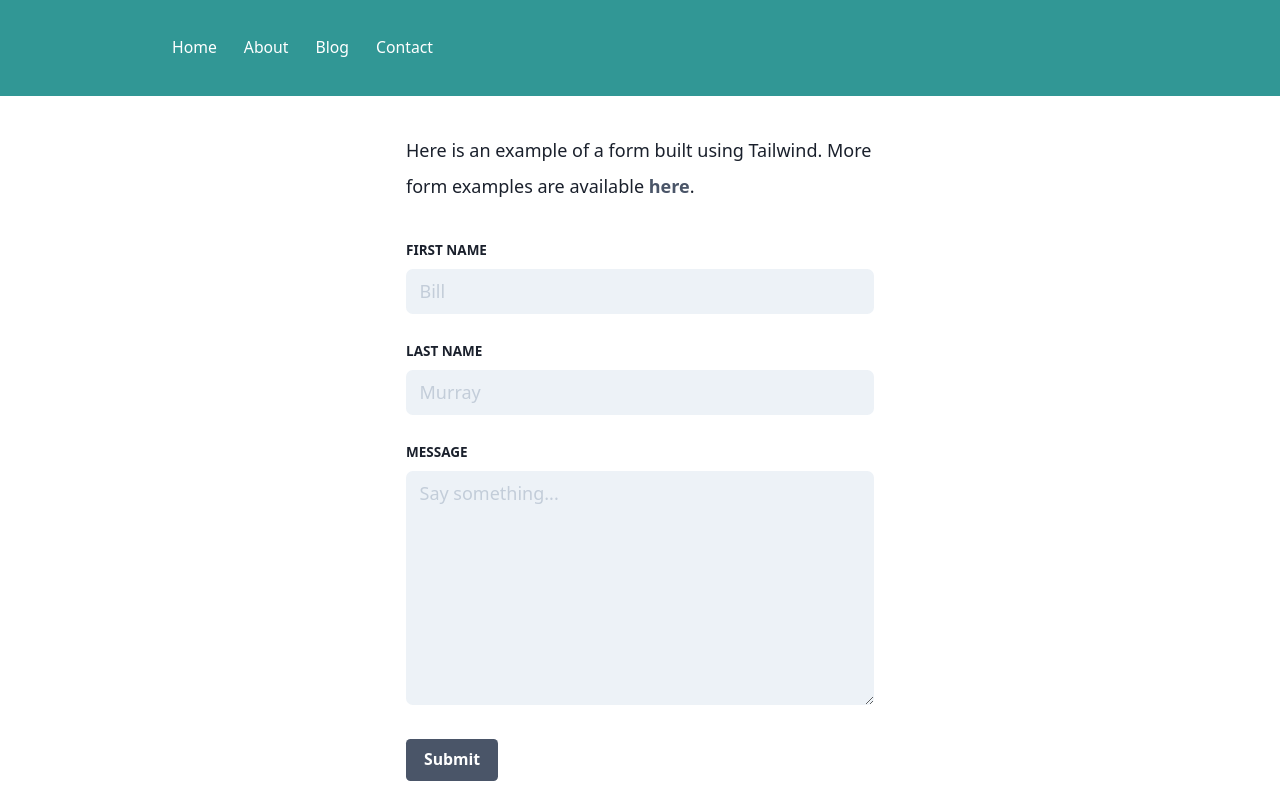
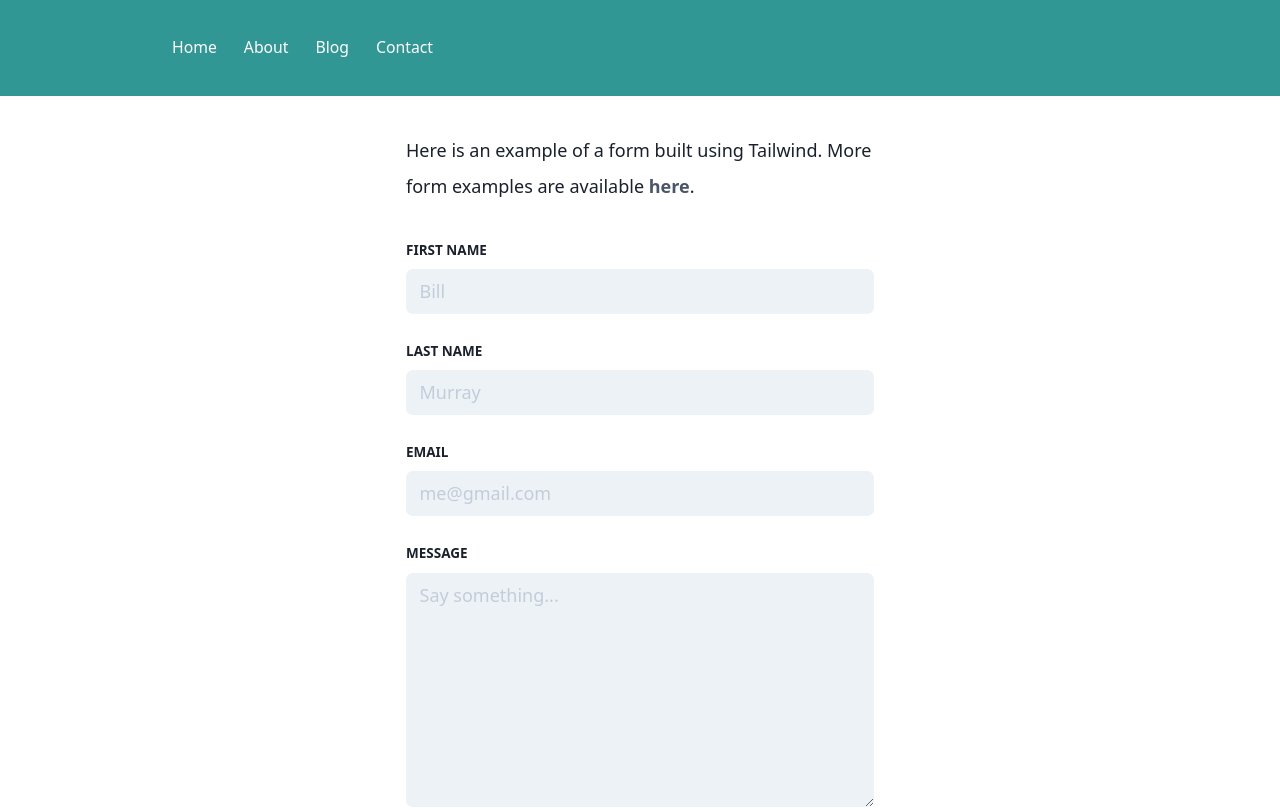
Before and after one commit to Slayzur02/gatsby-portfolio, a Gatsby site: page /contact in a window 1280 px wide. Shown: the top 810 px of the page. Built offline with nearby package versions, Linux system fonts and the light colour scheme; Gatsby itself is replaced by a stand-in of ours.

Commit message:
added a contact submit form

```diff
--- a/src/pages/contact.js
+++ b/src/pages/contact.js
@@ -12,7 +12,7 @@ function ContactPage() {
       />
       <section>
 
-        <form className="mx-auto md:w-1/2">
+        <form name = "contact" method = "POST" data-netlify="true" className="mx-auto md:w-1/2">
           <p className="leading-loose mb-8">
             Here is an example of a form built using Tailwind.{" "}
             More form examples are available <a
@@ -34,6 +34,7 @@ function ContactPage() {
             id="first-name"
             type="text"
             placeholder="Bill"
+            name="name"
           />
 
           <label
@@ -48,8 +49,22 @@ function ContactPage() {
             id="last-name"
             type="text"
             placeholder="Murray"
+            name="name"
           />
 
+          <label
+            className="block font-bold mb-2 text-xs uppercase"
+            htmlFor="last-name"
+          >
+            Email
+          </label>
+          <input
+            className="appearance-none block bg-gray-200 mb-6 px-3 py-2 rounded-md text-gray-700 w-full"
+            id="last-name"
+            type="email"
+            placeholder="me@gmail.com"
+            name="email"
+          />
           <label
             className="block font-bold mb-2 text-xs uppercase"
             htmlFor="message"
@@ -62,9 +77,11 @@ function ContactPage() {
             id="message"
             placeholder="Say something..."
             rows="8"
+            name="message"
           />
 
           <button
+            type = "submit"
             className=" border-gray-800 hover:border-gray-700 bg-gray-700 hover:bg-gray-600 font-bold px-4 py-2 rounded text-sm text-white">
             Submit
           </button>
```
